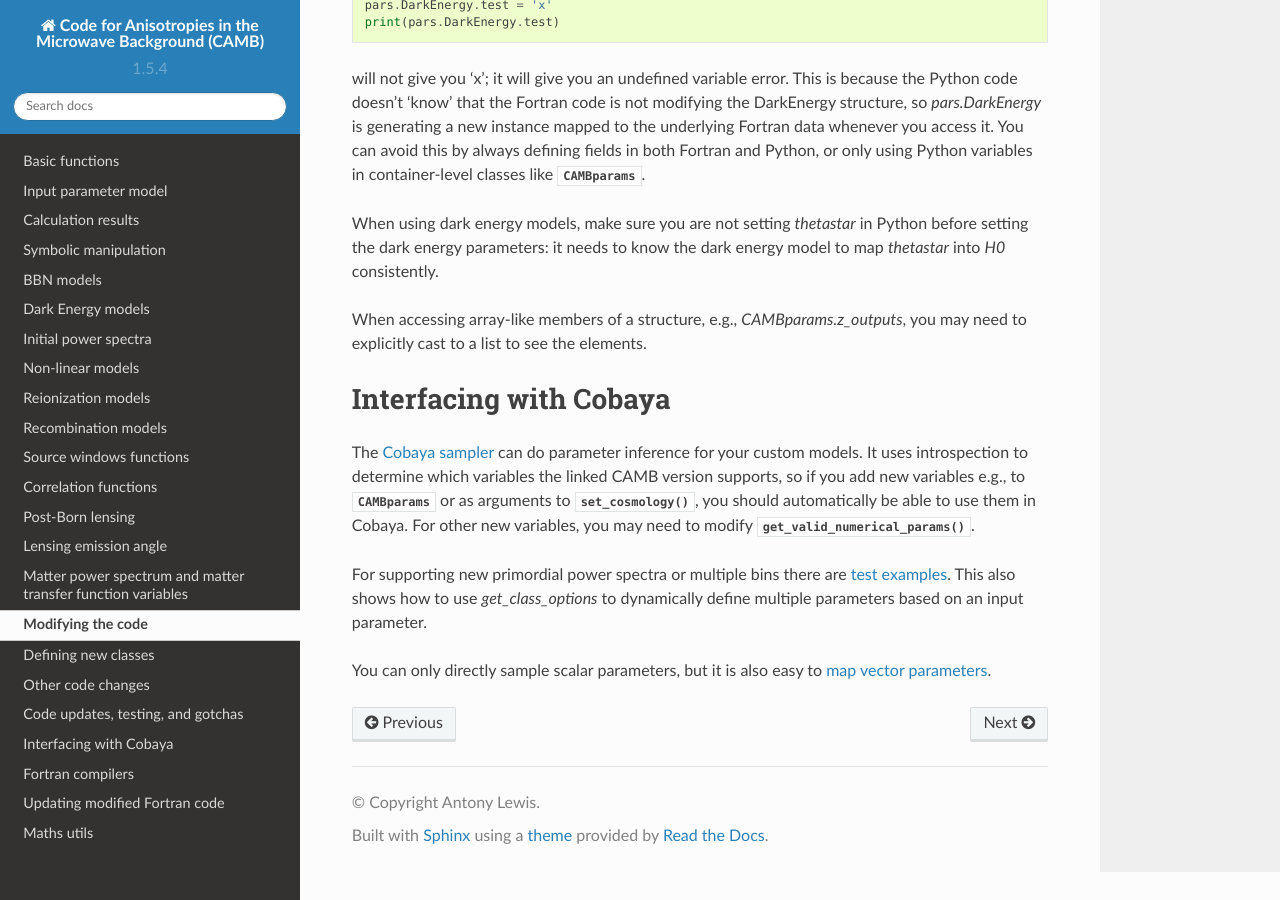
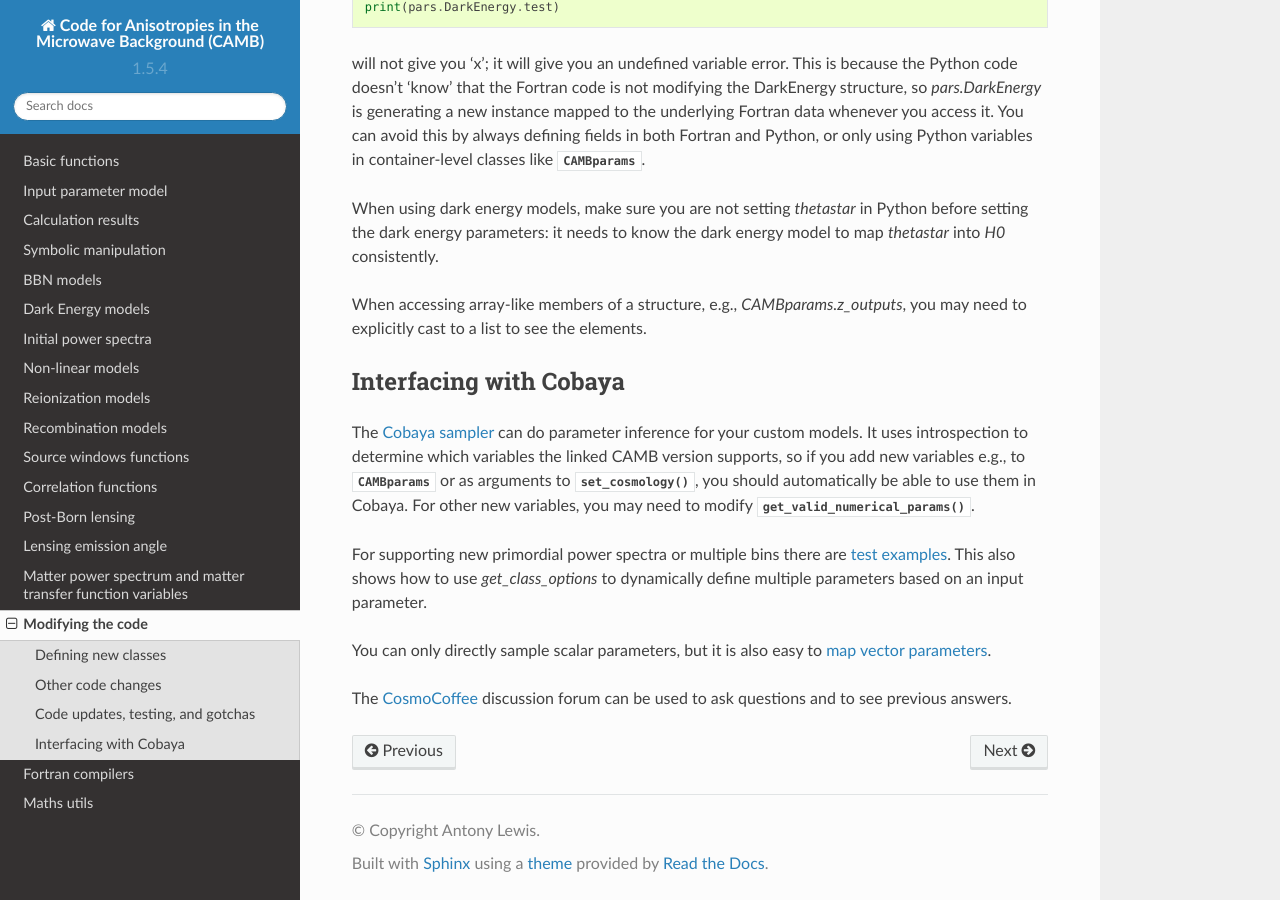
Before and after one commit to cmbant/CAMB, a Sphinx documentation site: the page built from docs/source/modifying_code.rst, in a window 1280 px wide and 900 px high, scrolled down 2985 px. Built offline with Sphinx 7.4.7 and the Read the Docs theme 2.0.0, drawn with Linux system fonts in a browser that asks for light colours.

Commit message:
doc on modifying code

```diff
--- a/docs/source/fortran_compilers.rst
+++ b/docs/source/fortran_compilers.rst
@@ -30,7 +30,7 @@
     docker run -v /local/git/path/CAMB:/camb -i -t cmbant/cosmobox
 
 Updating modified Fortran code
-==============================
+------------------------------
 
 In the main CAMB source root directory, to re-build the Fortran binary including any
 pulled or local changes use::
--- a/docs/source/modifying_code.rst
+++ b/docs/source/modifying_code.rst
@@ -13,7 +13,8 @@
 In these cases, you can just pass in an interpolation table from Python to encapsulate the modified physics.
 
 Defining new classes
-====================
+--------------------
+
 
 For other changes to the dark energy, initial power, reionization, recombination, or non-linear correction, you can usually
 define new classes that inherit from the standard base classes. The classes are defined in both Python and Fortran, so you
@@ -83,7 +84,7 @@
 using them via Python. The `PythonClass` method is not strictly needed.
 
 Other code changes
-==================
+------------------
 
 For quintessence models with a different potential, you will need to modify the Fortran to define the new potential function.
 See :class:`~camb.dark_energy.Quintessence` and the `DarkEnergyQuintessence.f90` Fortran source. This may be a simple change,
@@ -93,7 +94,8 @@
 The `CAMB notes <https://cosmologist.info/notes/CAMB.pdf>`_ provide some guidance on conventions and variable definitions.
 
 Code updates, testing, and gotchas
-==================================
+----------------------------------
+
 
 Make sure you recompile the Fortran after making any changes (see :doc:`fortran_compilers`).
 Changing the version number in both Python and Fortran will give you an automatic run-time check that the Python being run matches the
@@ -126,7 +128,7 @@
 When accessing array-like members of a structure, e.g., `CAMBparams.z_outputs`, you may need to explicitly cast to a list to see the elements.
 
 Interfacing with Cobaya
-=======================
+-----------------------
 
 The `Cobaya sampler <https://cobaya.readthedocs.org>`_ can do parameter inference for your custom models. It uses introspection to determine which
 variables the linked CAMB version supports, so if you add new variables e.g., to :class:`~camb.model.CAMBparams` or as arguments to :meth:`~camb.model.CAMBparams.set_cosmology`,
@@ -136,3 +138,5 @@
 This also shows how to use `get_class_options` to dynamically define multiple parameters based on an input parameter.
 
 You can only directly sample scalar parameters, but it is also easy to `map vector parameters <https://cobaya.readthedocs.io/en/latest/params_prior.html#vector-parameters>`_.
+
+The `CosmoCoffee <https://cosmocoffee.info/viewforum.php>`_ discussion forum can be used to ask questions and to see previous answers.
```
